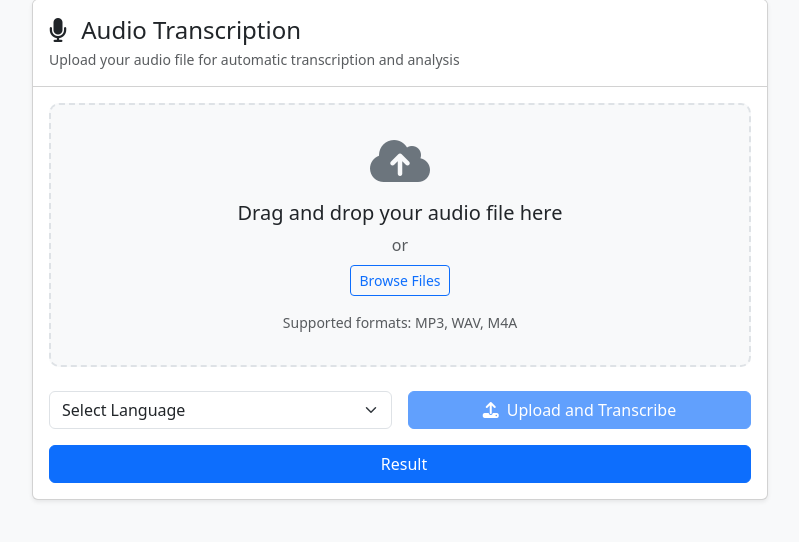
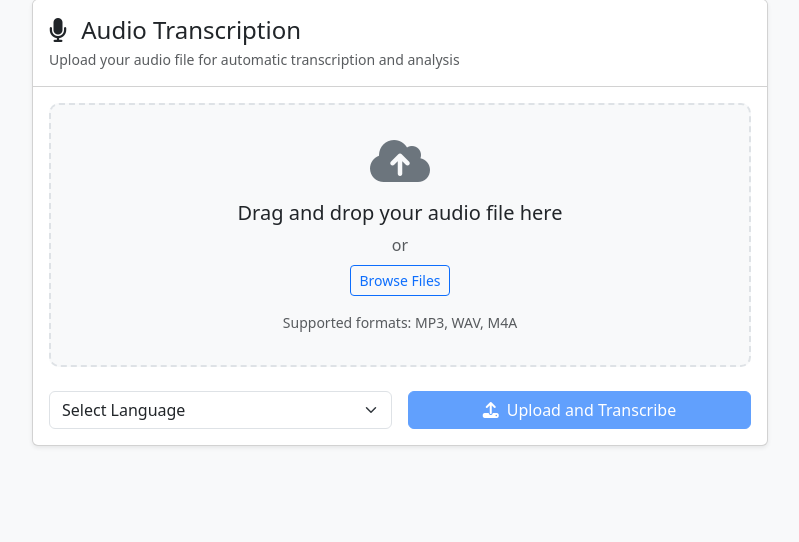
Before and after one commit to Sanjarbek1401/summary-category, a Django app: page / in a window 1280 px wide. Shown: the part 49-591 px from the top of the page, without its empty margins (240-1039 px from the left). Run offline with Django 5.2, Linux system fonts and the light colour scheme; some libraries are stand-ins or nearby versions.

Commit message:
Result removed

```diff
--- a/audio/templates/audio/upload_audio.html
+++ b/audio/templates/audio/upload_audio.html
@@ -137,13 +137,13 @@
                                         </span>
                                     </button>
                                 </div>
-                                <div>
-                                    <a href="#" id="resultButton" class="btn btn-primary w-100 btn-upload">
-                                        <span class="normal-state">
-                                            <i class="me-2"></i>Result
-                                        </span>
-                                    </a>
-                                </div>
+{#                                <div>#}
+{#                                    <a href="#" id="resultButton" class="btn btn-primary w-100 btn-upload">#}
+{#                                        <span class="normal-state">#}
+{#                                            <i class="me-2"></i>Result#}
+{#                                        </span>#}
+{#                                    </a>#}
+{#                                </div>#}
                             </div>
 
                             <!-- Progress Bar -->
```
